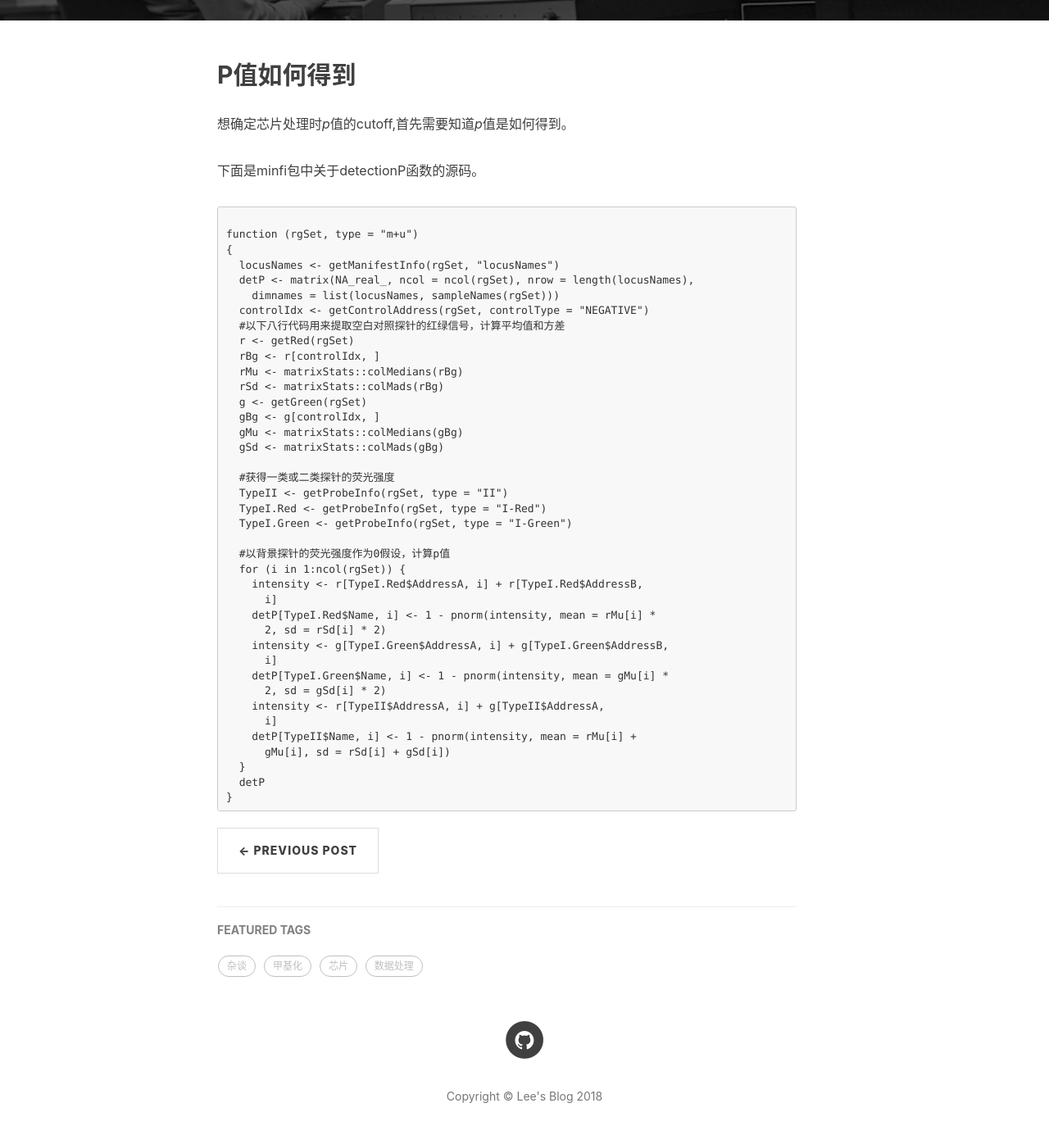
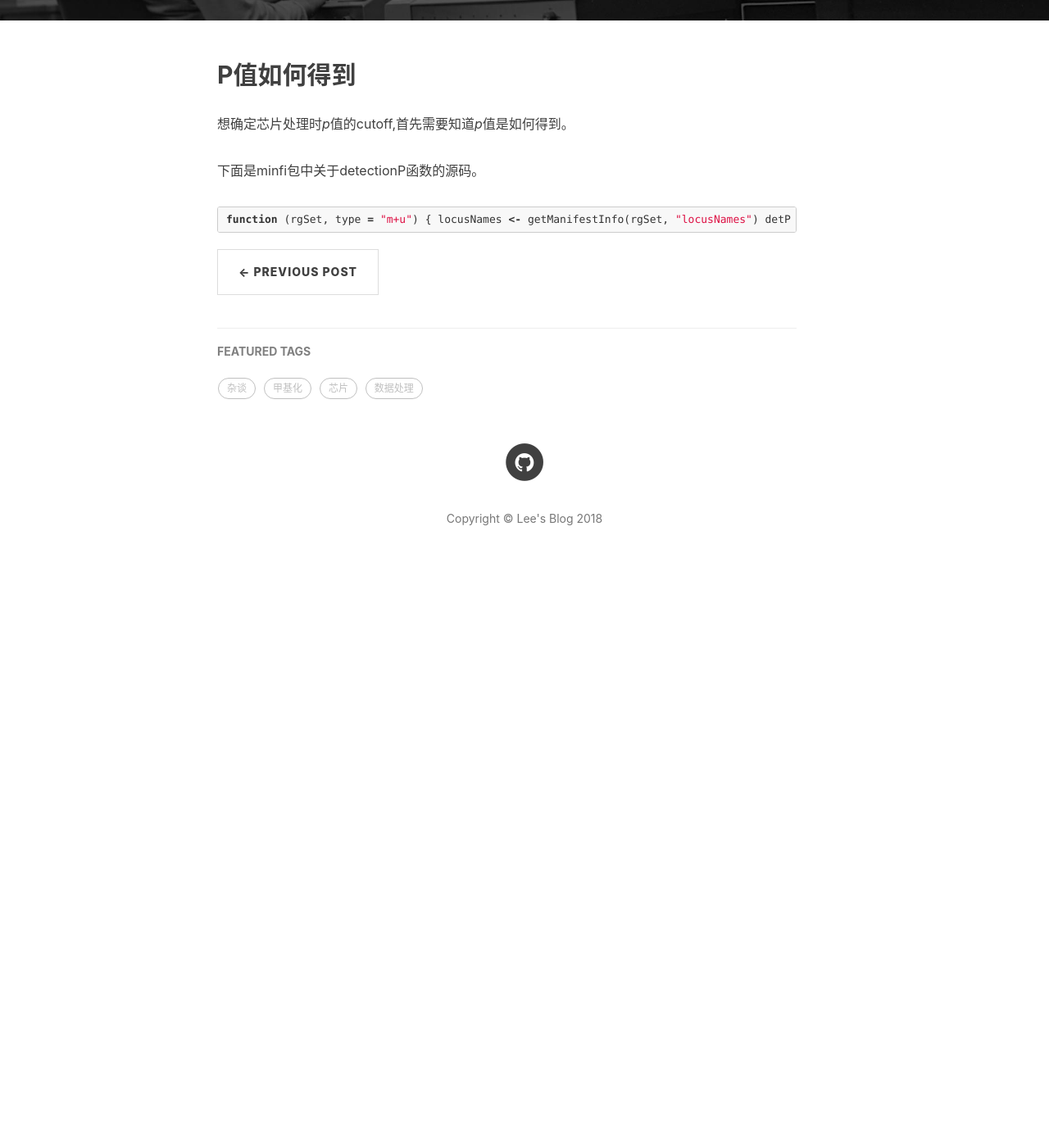
Before and after one commit to lmw123/lmw123.github.io, a Jekyll site: the page built from _posts/2018-10-17-array-pvalue.md, in a window 1280 px wide and 1400 px high, scrolled down 432 px. Shown: the top 1385 px of the window at 82% size. Built offline with Jekyll 4.4.1, drawn with Linux system fonts in a browser that asks for light colours; nearby versions of some CDN libraries; comment, search, counter and statistics services are not loaded; after the commit the page ends 1169 px from its top, so only the background shows below that.

Commit message:
code highlight

```diff
--- a/_config.yml
+++ b/_config.yml
@@ -41,6 +41,7 @@
 # although redcarpet can auto highlight code, the lack of header-id make the catalog impossible, so I switch to kramdown
 # document: http://jekyllrb.com/docs/configuration/#kramdown
 markdown: kramdown
+highlighter: pygments
 kramdown:
   input: GFM                            # use Github Flavored Markdown !important
 
--- a/_posts/2018-10-17-array-pvalue.md
+++ b/_posts/2018-10-17-array-pvalue.md
@@ -17,7 +17,8 @@
 
 下面是minfi包中关于detectionP函数的源码。
 
-<pre><code>
+
+{% highlight r %}
 function (rgSet, type = "m+u")
 {
   locusNames <- getManifestInfo(rgSet, "locusNames")
@@ -56,4 +57,4 @@
   }
   detP
 }
-</code></pre>
+{% endhighlight %}
```
Also changed, not shown: img/favicon.ico, 7 other files.
